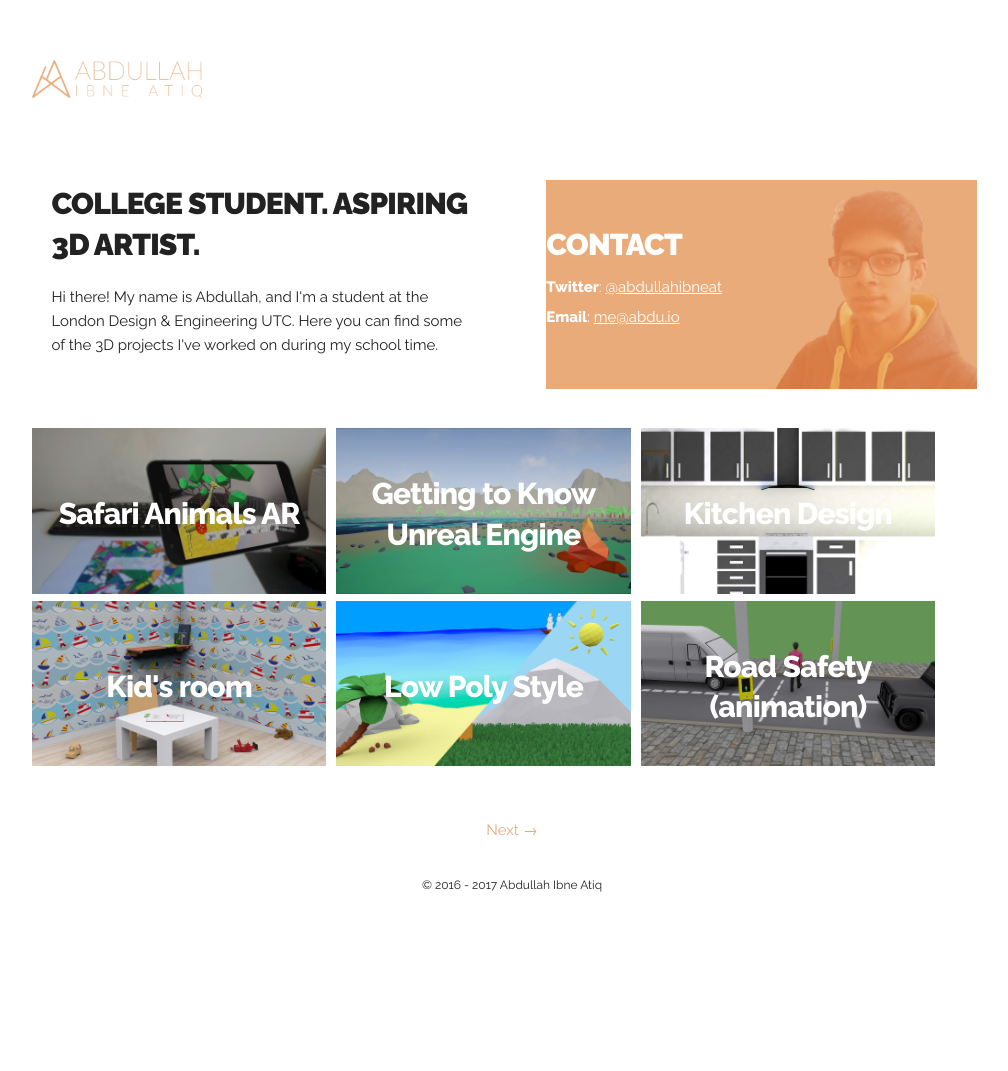
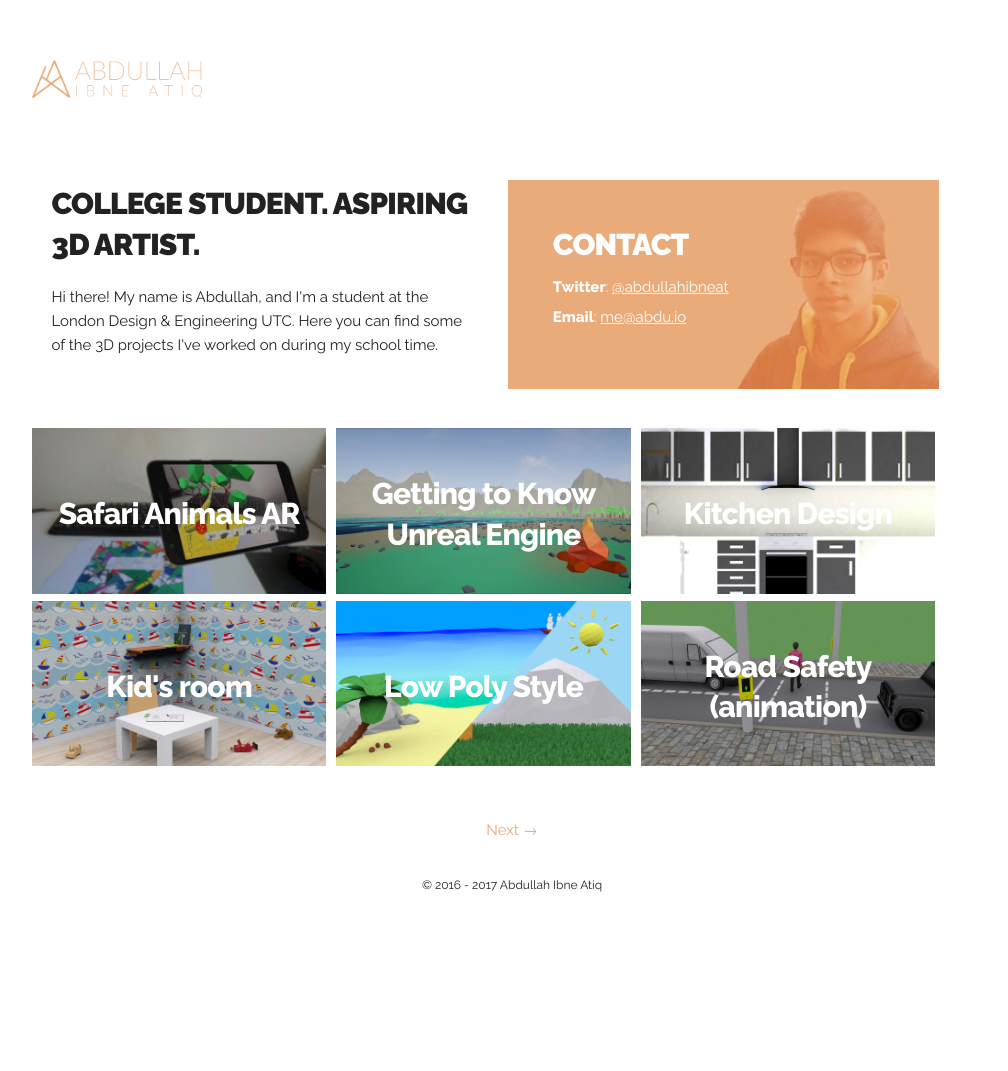
Before and after one commit to abdullahibneat/jekyll-portfolio, a Jekyll site: the page built from index.html, in a window 1280 px wide. Shown: the whole page, without its empty margins (128-1136 px from the left). Built offline with Jekyll 4.4.1, drawn with Linux system fonts in a browser that asks for light colours; the list of posts is cut into pages by our own code.

Commit message:
Set Contact Margin

```diff
--- a/index.html
+++ b/index.html
@@ -13,7 +13,7 @@ home: true
           <!-- Homepage Content -->
           <p>Hi there! My name is Abdullah, and I'm a student at the London Design & Engineering UTC. Here you can find some of the 3D projects I've worked on during my school time.</p>
         </div>
-        <div class="one-half column contact" style="padding-left: 0">
+        <div class="one-half column contact" style="margin-left: 0">
           <h4 class="article-page-title">Contact</h4>
           {% if site.twitter %}
           <p><b>Twitter</b>: <a href="https://twitter.com/{{site.twitter}}" target="_blank" style="color: white">@{{site.twitter}}</a></p>{% endif %}
```
